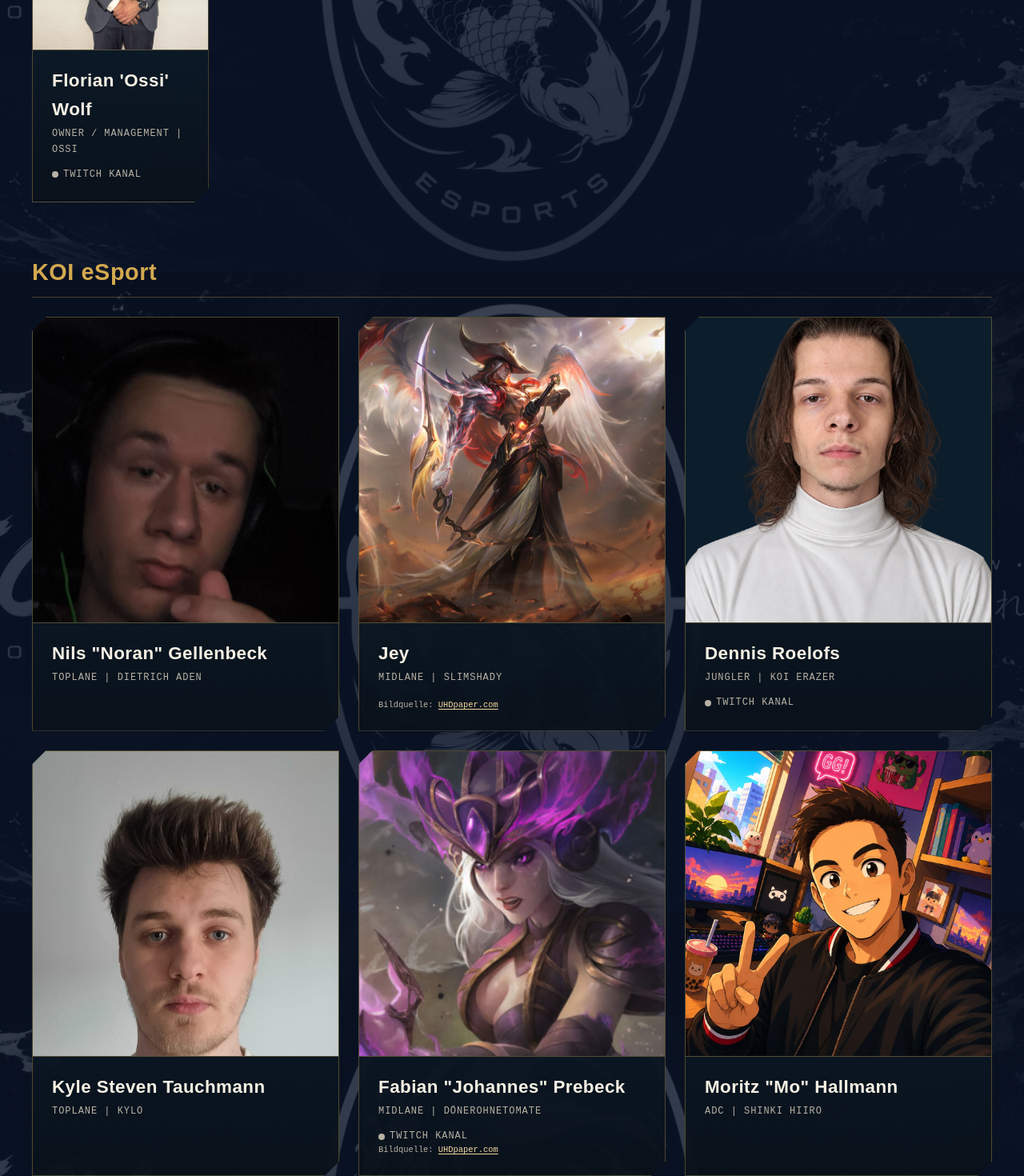
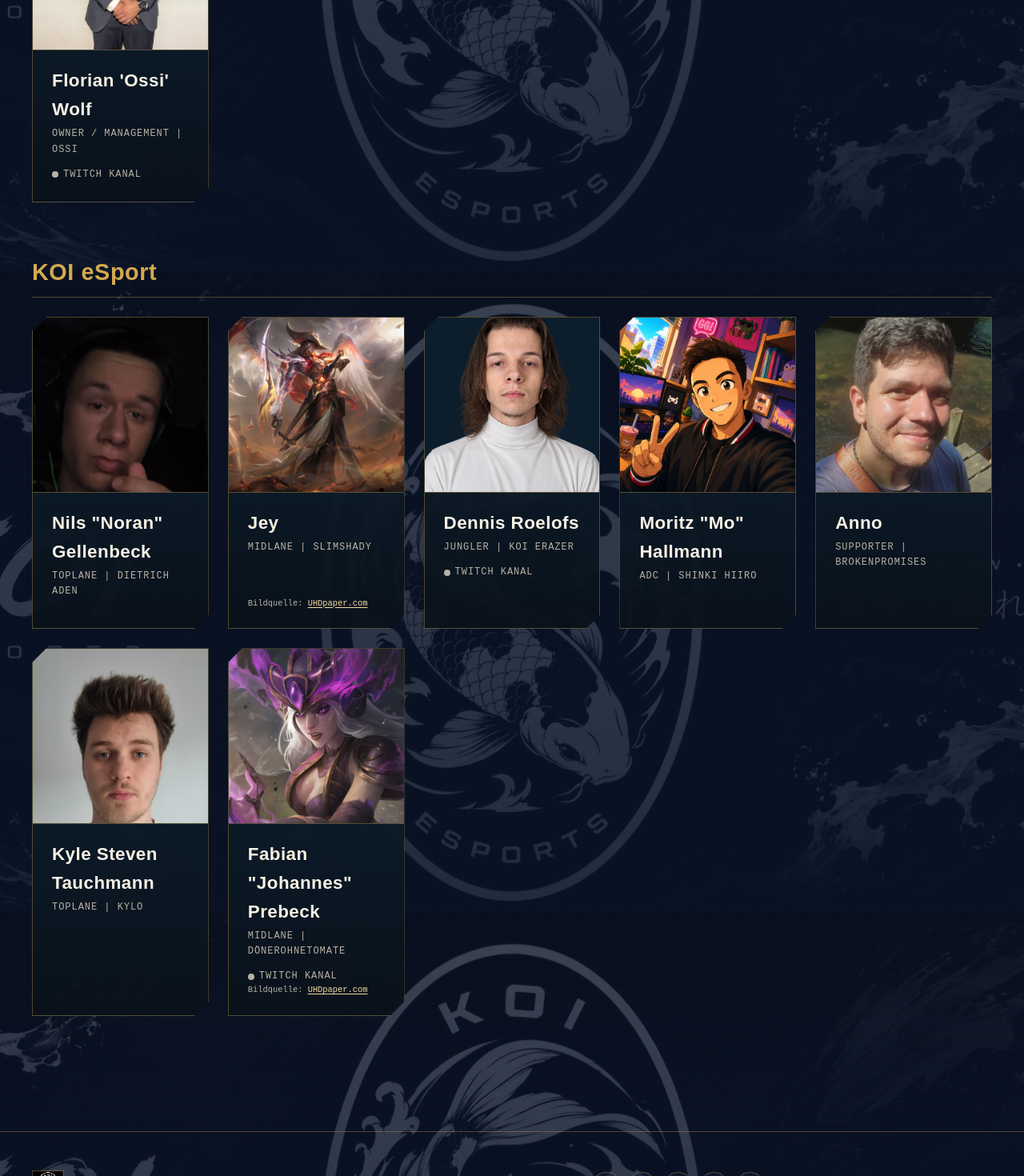
Before and after one commit to MadBellatrix/koi-esports-app, a React (Vite) app in the folder frontend/: page /team in a window 1280 px wide. Shown: the part 460-1930 px from the top of the page at 80% size. Built offline with nearby package versions, Linux system fonts and the light colour scheme.

Commit message:
style: Style fix, Tablet Modus fehlt wird noch ergänzt

```diff
--- a/frontend/src/css/style.css
+++ b/frontend/src/css/style.css
@@ -330,9 +330,6 @@ p {
 }
 
 @media (min-width: 769px) {
-  .team-grid-team-1 {
-    grid-template-columns: repeat(3, minmax(0, 1fr));
-  }
 
   .team-grid-team-1 .player-card-nils,
   .team-grid-team-1 .player-card-kyle {
@@ -340,26 +337,18 @@ p {
   }
 
   .team-grid-team-1 .player-card-nils,
-  .team-grid-team-1 .player-card-jey,
-  .team-grid-team-1 .player-card-dennis {
+  .team-grid-team-1 .player-card-jey {
     grid-row: 1;
   }
 
   .team-grid-team-1 .player-card-kyle,
-  .team-grid-team-1 .player-card-fabian,
-  .team-grid-team-1 .player-card-mo {
+  .team-grid-team-1 .player-card-fabian {
     grid-row: 2;
   }
 
   .team-grid-team-1 .player-card-jey,
   .team-grid-team-1 .player-card-fabian {
     grid-column: 2;
-  }
-
-  .team-grid-team-1 .player-card-dennis,
-  .team-grid-team-1 .player-card-mo,
-  .team-grid-team-1 .player-card-anno {
-    grid-column: 3;
   }
 }
 
```
